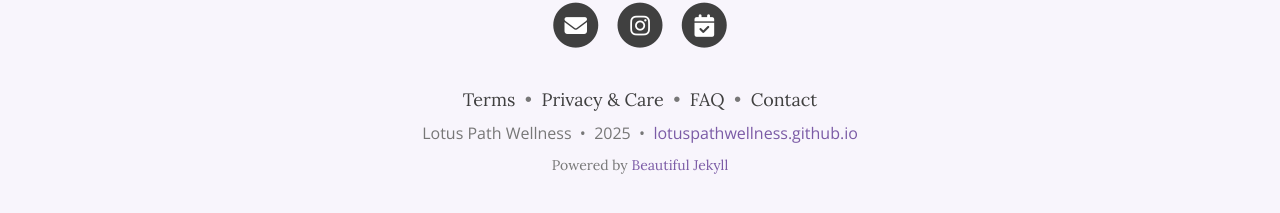
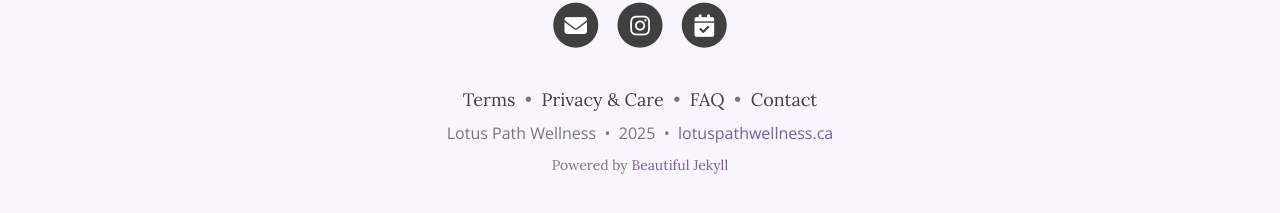
Before and after one commit to lotuspathwellness/lotuspathwellness.github.io, a Jekyll site: the page built from email.md, in a window 1280 px wide and 1043 px high. Shown: the part 817-1030 px from the top of the window. Built offline with Jekyll 4.4.1, drawn with Linux system fonts in a browser that asks for light colours; comment, search, counter and statistics services are not loaded.

```diff
--- /dev/null
+++ b/CNAME
@@ -0,0 +1 @@
+lotuspathwellness.ca
--- a/_config.yml
+++ b/_config.yml
@@ -95,7 +95,7 @@ share-links-active:
 
 # How to display the link to your website in the footer
 # Remove this if you don't want a link in the footer
-url-pretty: "lotuspathwellness.github.io"
+url-pretty: "lotuspathwellness.ca"
 
 # Add the website title to the title of every page
 title-on-all-pages: true
--- a/email.md
+++ b/email.md
@@ -42,7 +42,7 @@ document.getElementById('contact-form').addEventListener('submit', function(e) {
     }
   }).then(function(response) {
     if (response.ok) {
-      window.location.href = 'https://lotuspathwellness.github.io/?submitted=true';
+      window.location.href = 'https://lotuspathwellness.ca/?submitted=true';
     } else {
       alert('There was a problem submitting your form. Please try again.');
     }
--- a/index.html
+++ b/index.html
@@ -1,6 +1,7 @@
 ---
 layout: home
-title: Knowledge Share
 ---
 
 This is where I share my love for Reiki… and maybe get a little carried away!
+
+---
```
Also changed, not shown: favicon.ico (added).
